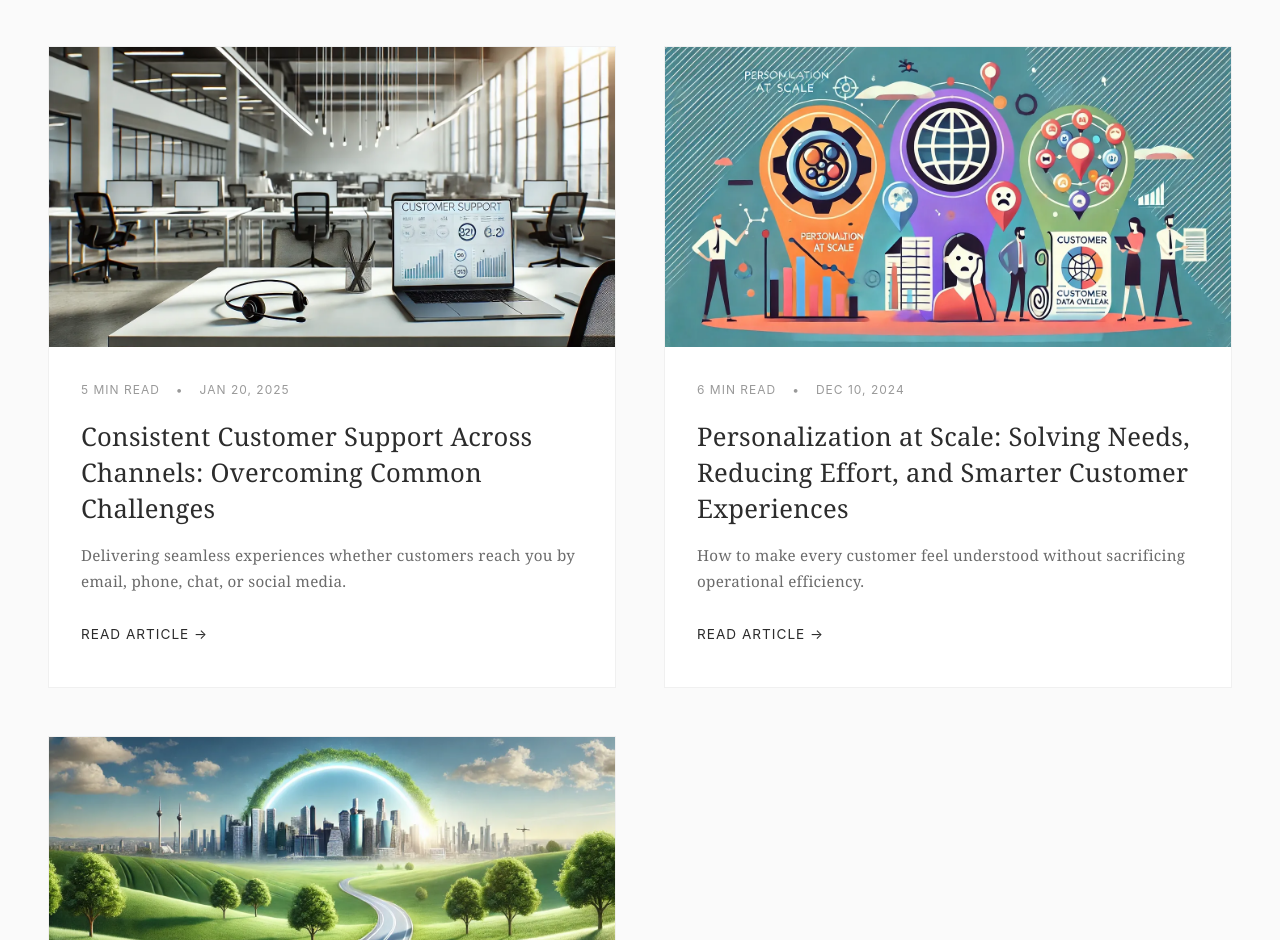
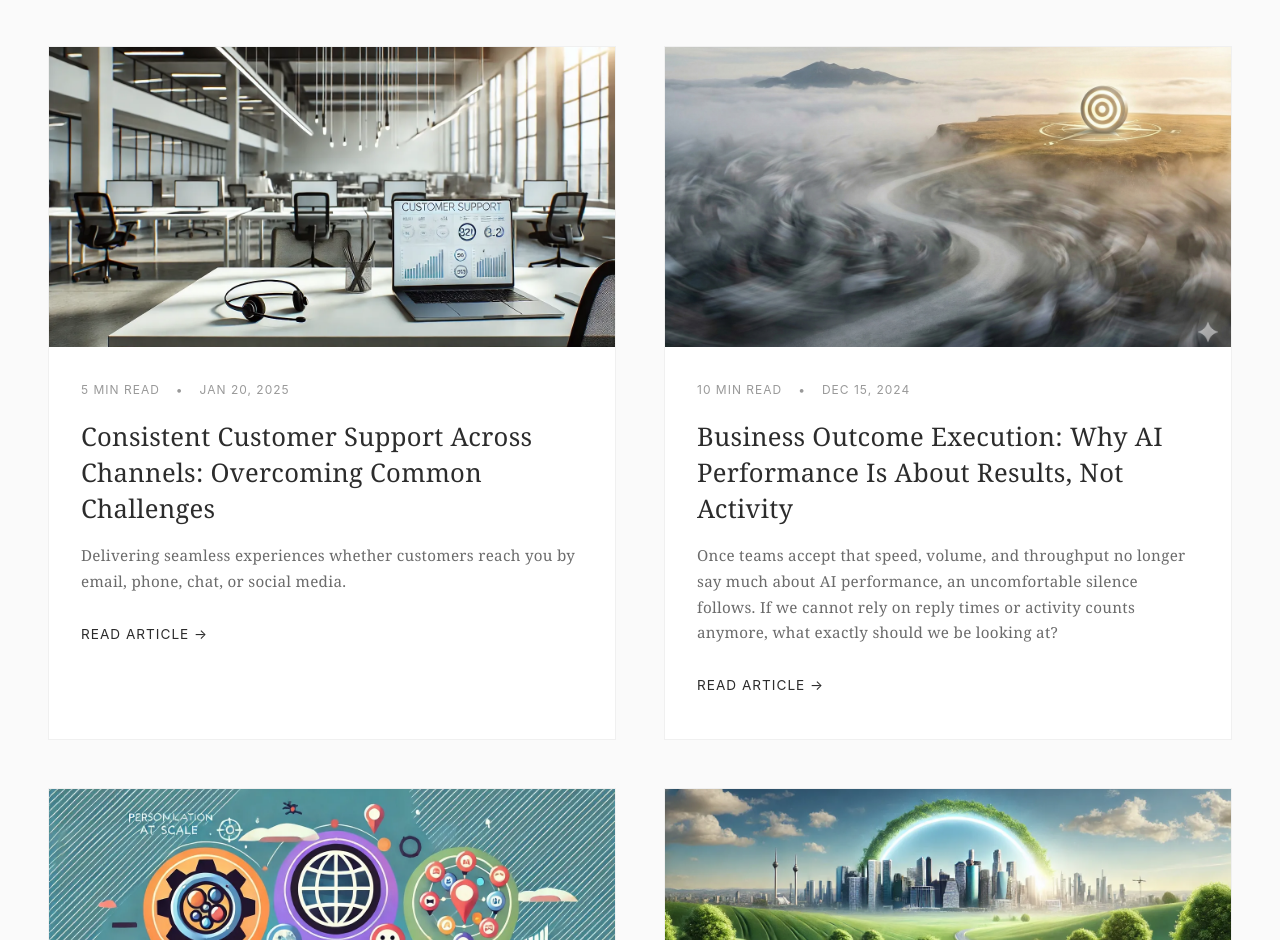
Before and after one commit to fabio-dot-ai/thecustomerlens, a plain HTML site: page index.html in a window 1280 px wide. Shown: the part 3835-4775 px from the top of the page. Drawn offline with Linux system fonts and the light colour scheme.

Commit message:
Update index.html

```diff
--- a/index.html
+++ b/index.html
@@ -354,6 +354,21 @@
     </section>
 
     <main class="blog-grid" id="blogGrid">
+         <a href="articles/business-outcome-execution.html" class="blog-card" data-title="Business Outcome Execution: Why AI Performance Is About Results, Not Activity" data-tags="ai strategy measurement">
+    <div class="blog-image">
+        <img src="images/business-outcome-execution.jpg" alt="Business Outcome Execution">
+    </div>
+    <div class="blog-content">
+        <div class="blog-meta">
+            <span>10 min read</span>
+            <span>•</span>
+            <span>Dec 15, 2024</span>
+        </div>
+        <h3>Business Outcome Execution: Why AI Performance Is About Results, Not Activity</h3>
+        <p>Once teams accept that speed, volume, and throughput no longer say much about AI performance, an uncomfortable silence follows. If we cannot rely on reply times or activity counts anymore, what exactly should we be looking at?</p>
+        <span class="read-more">Read Article →</span>
+    </div>
+</a>
         <a href="articles/ai-business-quality.html" class="blog-card" data-title="Stop Measuring Transactions. Start Measuring Execution: The AI Business Quality Framework" data-tags="ai strategy measurement">
     <div class="blog-image">
         <img src="images/ai-business-quality.jpg" alt="Stop Measuring Transactions. Start Measuring Execution">
```
